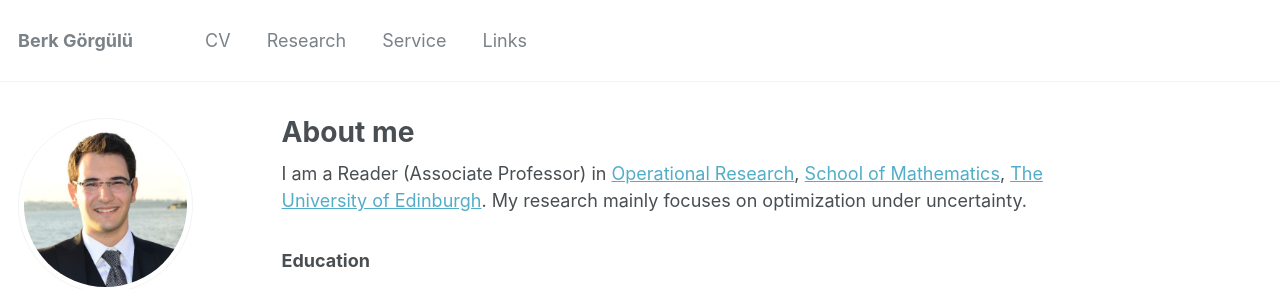
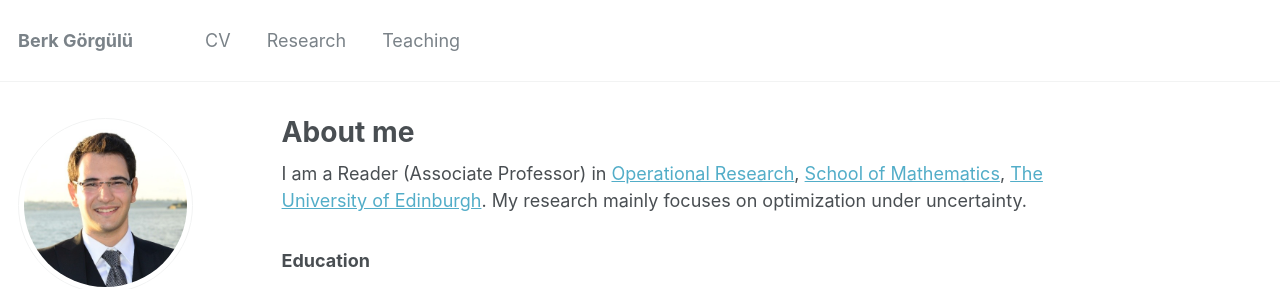
Before and after one commit to gorguluberk/gorguluberk.github.io, a Jekyll site: the page built from _pages/about.md, in a window 1280 px wide and 1006 px high. Shown: the top 289 px of the window. Built offline with Jekyll 4.4.1, drawn with Linux system fonts in a browser that asks for light colours; some web fonts are replaced.

Commit message:
Update navigation.yml

```diff
--- a/_data/navigation.yml
+++ b/_data/navigation.yml
@@ -1,13 +1,10 @@
 # main links links
 main:
   - title: "CV"
-    url: https://mervebodur.github.io/files/cv.pdf
+    url: https://gorguluberk.github.io/files/cv.pdf
 
   - title: "Research"
     url: /research/
 
-  - title: "Service"
-    url: /service/
-
-  - title: "Links"
-    url: /links/
+  - title: "Teaching"
+    url: /teaching/
```
